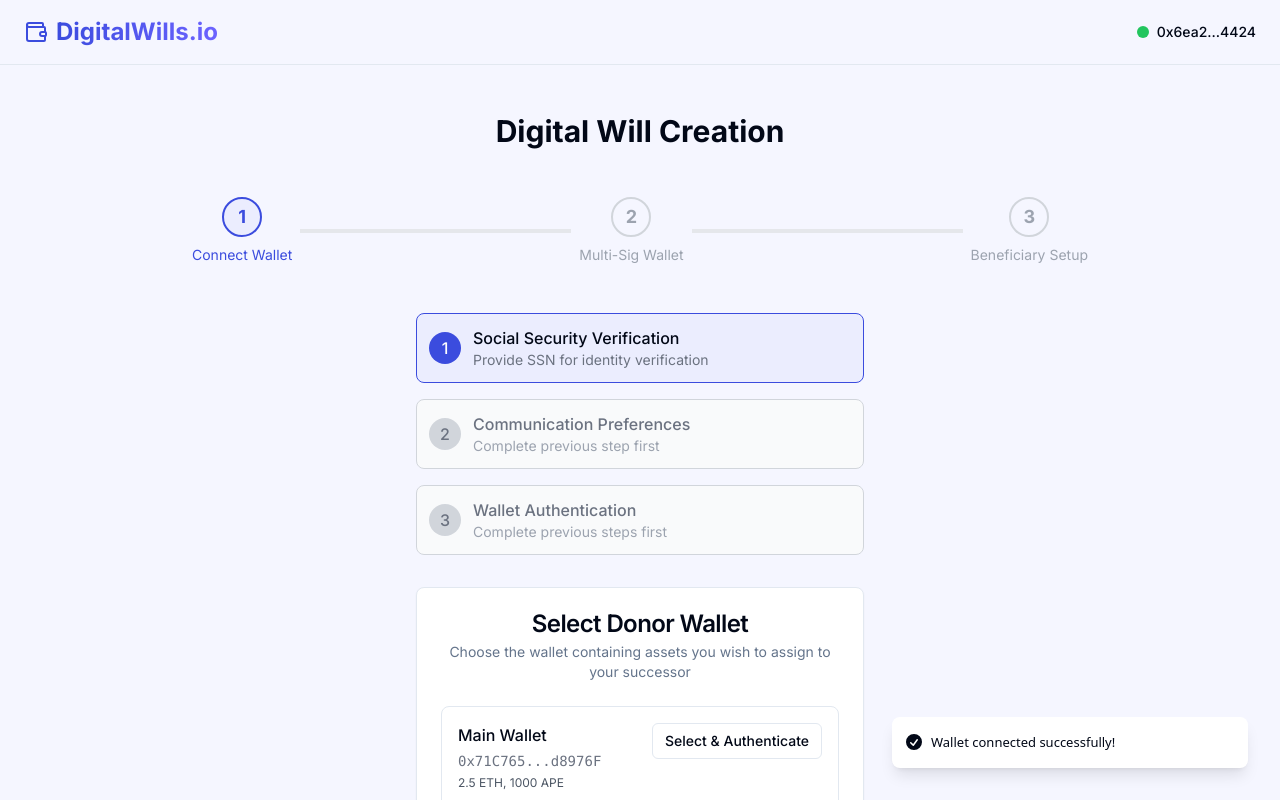
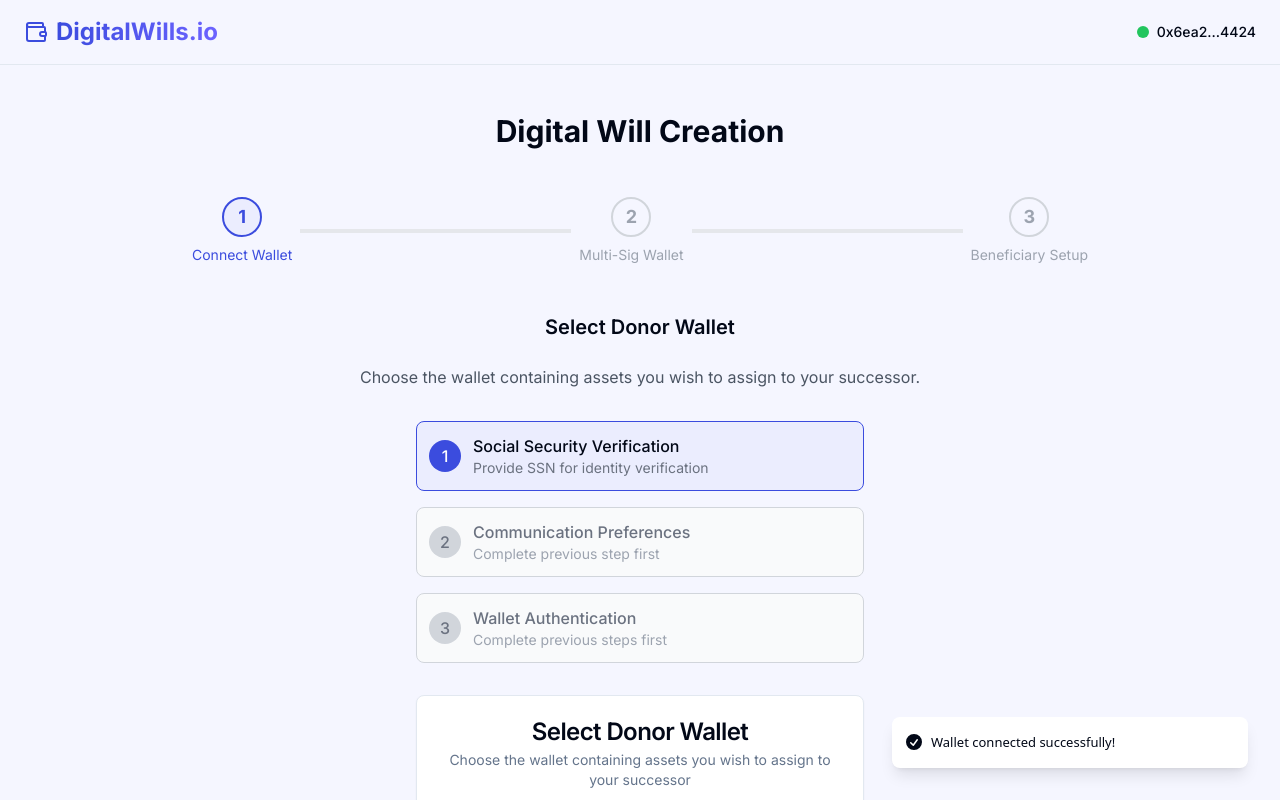
Before and after one commit to alphadgn/digital-wills, a React (Vite) app: page / in a window 1280 px wide. Both pictures are taken after a click on the button "Connect Wallet". Shown: the top 800 px of the page. Built offline with nearby package versions, Linux system fonts and the light colour scheme.

Commit message:
Refactor: Implement sequential wallet selection steps
Implement a sequential wallet selection process, displaying one option at a time and graying out others. Add logging and remove magic numbers for improved maintainability and AI-proofing.

```diff
--- a/src/pages/Index.tsx
+++ b/src/pages/Index.tsx
@@ -190,21 +190,41 @@ const Index = () => {
                   </div>
                 </div>
 
-                {/* Show the appropriate step component based on current step */}
+                {/* Step sections - Only show the current active step component */}
+                <div className="mt-8">
+                  {/* Step 1: Donor Wallet Selection - Only show if current step is donor wallet */}
                   {currentStep === STEP.DONOR_WALLET && (
+                    <div>
+                      <h3 className="text-xl font-semibold text-center mb-6">Select Donor Wallet</h3>
+                      <p className="text-center text-gray-600 mb-8">
+                        Choose the wallet containing assets you wish to assign to your successor.
+                      </p>
                       <WalletSelectionSection />
+                    </div>
                   )}
 
-                {currentStep === STEP.MULTISIG_WALLET && donorWallet && (
+                  {/* Step 2: Multi-Sig Wallet - Only show if current step is multisig wallet */}
+                  {currentStep === STEP.MULTISIG_WALLET && (
+                    <div>
+                      <h3 className="text-xl font-semibold text-center mb-6">Create Multi-Sig Wallet</h3>
+                      <p className="text-center text-gray-600 mb-8">
+                        Set up a multi-signature wallet and configure security settings.
+                      </p>
                       <MultisigWalletSection />
+                    </div>
                   )}
 
-                {currentStep === STEP.BENEFICIARY_SETUP && isMultisigCreated && (
-                  <div className="text-center py-8">
-                    <p className="text-gray-600 mb-4">You've completed all the necessary steps!</p>
-                    <p className="text-green-600">Your Digital Will is almost ready.</p>
+                  {/* Step 3: Beneficiary Setup - Only show if current step is beneficiary setup */}
+                  {currentStep === STEP.BENEFICIARY_SETUP && (
+                    <div>
+                      <h3 className="text-xl font-semibold text-center mb-6">Configure Beneficiary</h3>
+                      <p className="text-center text-gray-600 mb-8">
+                        Designate a beneficiary to receive your assets when conditions are met.
+                      </p>
+                      <MultisigWalletSection />
                     </div>
                   )}
+                </div>
               </div>
             </div>
           </div>
```
Lines whose indentation alone changed are shown as unchanged.
